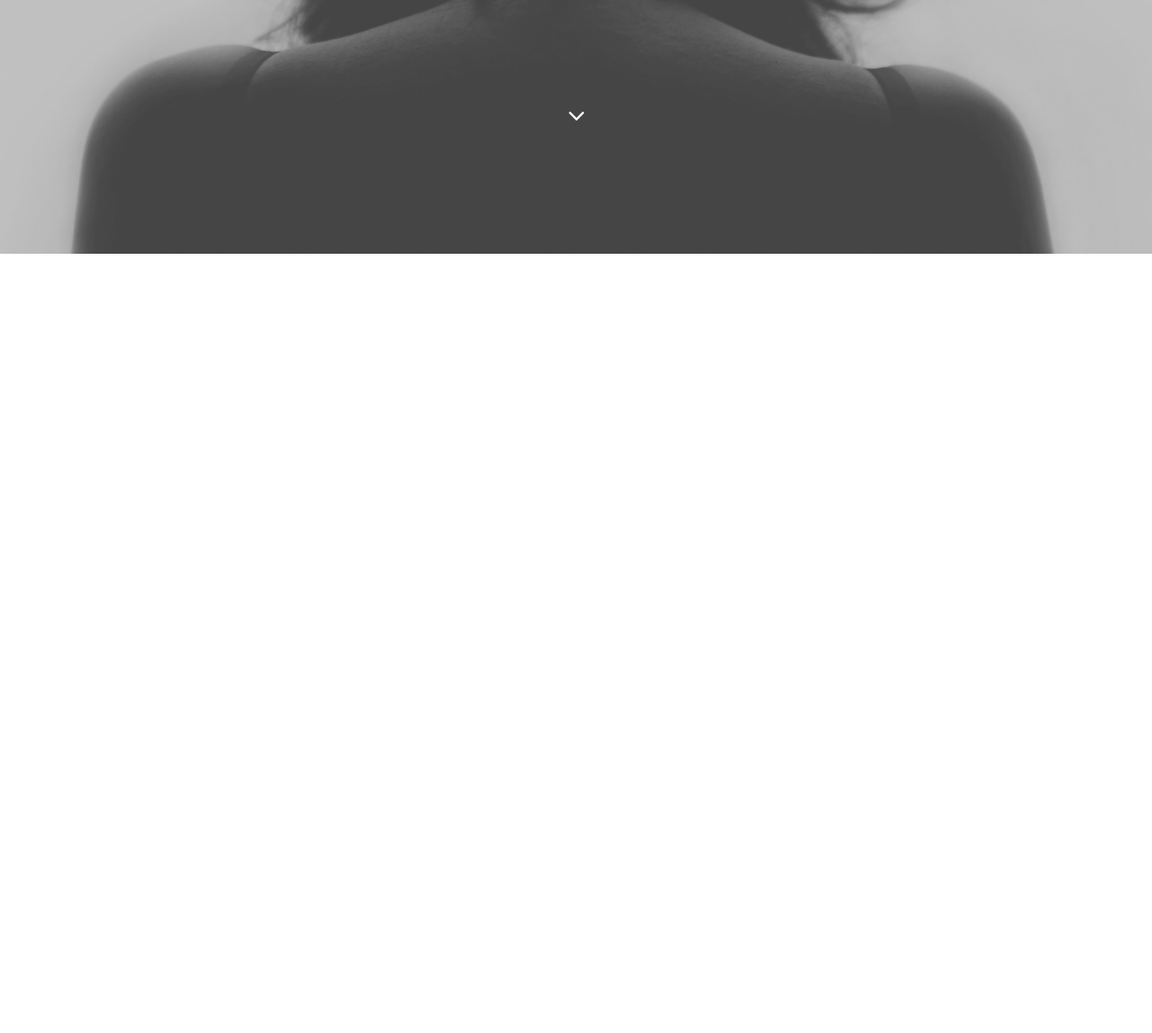
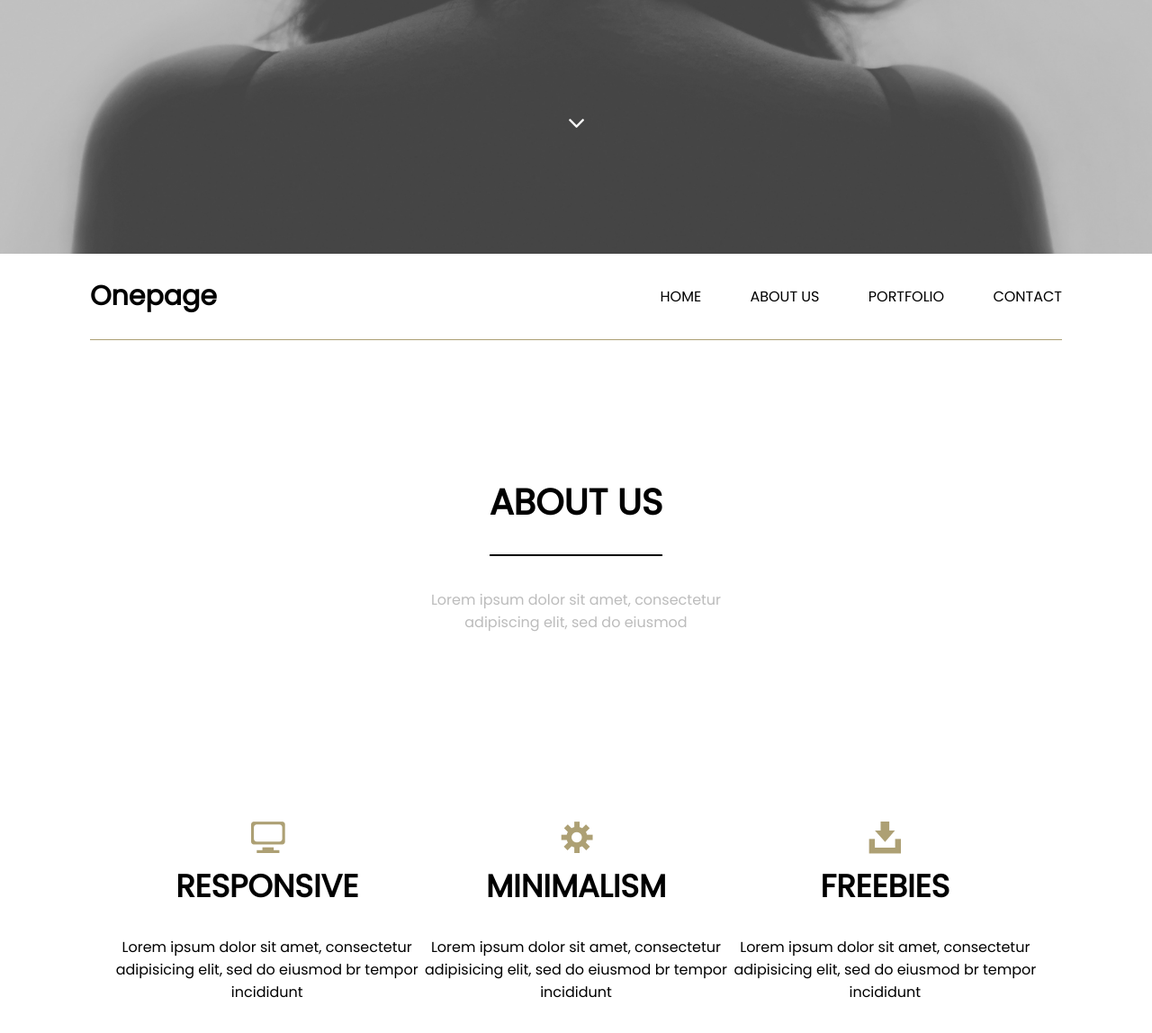
Before and after one commit to divelineq/creative-branding, a plain HTML site: page index.html in a window 1280 px wide. Shown: the part 718-1866 px from the top of the page at 90% size. Before the commit the page ends 1000 px from the top, so only its background shows below. Drawn offline with Linux system fonts and the light colour scheme.

Commit message:
new block

```diff
--- a/index.html
+++ b/index.html
@@ -6,7 +6,7 @@
     <link rel="stylesheet" href="style.css" />
     <link rel="preconnect" href="https://fonts.gstatic.com" />
     <link
-      href="https://fonts.googleapis.com/css2?family=Lato:wght@300&display=swap"
+      href="https://fonts.googleapis.com/css2?family=Poppins&display=swap"
       rel="stylesheet"
     />
     <title>Clean Landing</title>
@@ -23,5 +23,52 @@
         <div class="strel"></div>
       </div>
     </header>
+    <nav class="nav">
+      <div class="nav_nav">
+        <div class="onepage">
+          <h1><strong>Onepage</strong></h1>
+        </div>
+        <div class="nav_link">
+          <a class="" href="">HOME</a>
+          <a class="" href="">ABOUT US</a>
+          <a class="" href="">PORTFOLIO</a>
+          <a class="" href="">CONTACT</a>
+        </div>
+      </div>
+
+      <div class="about">
+        <h1>ABOUT US</h1>
+        <p>
+          Lorem ipsum dolor sit amet, consectetur <br />
+          adipiscing elit, sed do eiusmod
+        </p>
+      </div>
+      <div class="block_nav">
+        <div class="respon">
+          <div class="img_comp"></div>
+          <h1>RESPONSIVE</h1>
+          <p>
+            Lorem ipsum dolor sit amet, consectetur <br />
+            adipisicing elit, sed do eiusmod br tempor incididunt
+          </p>
+        </div>
+        <div class="minimal">
+          <div class="img_shes"></div>
+          <h1>MINIMALISM</h1>
+          <p>
+            Lorem ipsum dolor sit amet, consectetur <br />
+            adipisicing elit, sed do eiusmod br tempor incididunt
+          </p>
+        </div>
+        <div class="fleeb">
+          <div class="img_downl"></div>
+          <h1>FREEBIES</h1>
+          <p>
+            Lorem ipsum dolor sit amet, consectetur <br />
+            adipisicing elit, sed do eiusmod br tempor incididunt
+          </p>
+        </div>
+      </div>
+    </nav>
   </body>
 </html>
--- a/style.css
+++ b/style.css
@@ -3,7 +3,7 @@
 }
 body {
   margin: 0;
-  font-family: 'Lato', sans-serif;
+  font-family: 'Poppins', sans-serif;
 }
 
 .header {
@@ -56,3 +56,95 @@ body {
   height: 100px;
   margin-top: 100px;
 }
+
+.nav {
+  max-width: 1080px;
+  margin: 0 auto;
+  height: 1000px;
+}
+
+.nav_nav {
+  display: flex;
+  justify-content: space-between;
+  align-items: center;
+  border-bottom: 1px solid #ada074;
+}
+
+.nav_link > a {
+  text-decoration: none;
+  color: black;
+  margin-left: 50px;
+}
+
+.nav_link > a:hover {
+  color: #ada074;
+  font-weight: 800;
+}
+
+.onepage > h1 {
+  font-size: 30px;
+}
+
+.about {
+  text-align: center;
+  margin-top: 150px;
+}
+
+.about > h1 {
+  font-size: 40px;
+  border-bottom: 2px solid black;
+  display: inline;
+  padding-bottom: 30px;
+}
+
+.about > p {
+  color: #bcbcbc;
+  padding-top: 50px;
+}
+
+.block_nav {
+  display: flex;
+  justify-content: space-between;
+  margin: 25px;
+}
+
+.block_nav > div {
+  text-align: center;
+  padding-top: 50px;
+}
+.respon {
+  background: url(img/icons/responsive.png) center no-repeat;
+}
+.respon > h1 {
+  padding-top: 150px;
+  font-size: 35px;
+}
+
+.respon > p {
+  font-size: 16px;
+}
+
+.minimal {
+  background: url(img/icons/minimalist.png) center no-repeat;
+}
+
+.minimal > h1 {
+  padding-top: 150px;
+  font-size: 35px;
+}
+
+.minimal > p {
+  font-size: 16px;
+}
+
+.fleeb {
+  background: url(img/icons/free.png) center no-repeat;
+}
+
+.fleeb > h1 {
+  padding-top: 150px;
+  font-size: 35px;
+}
+.fleeb > p {
+  font-size: 16px;
+}
```
